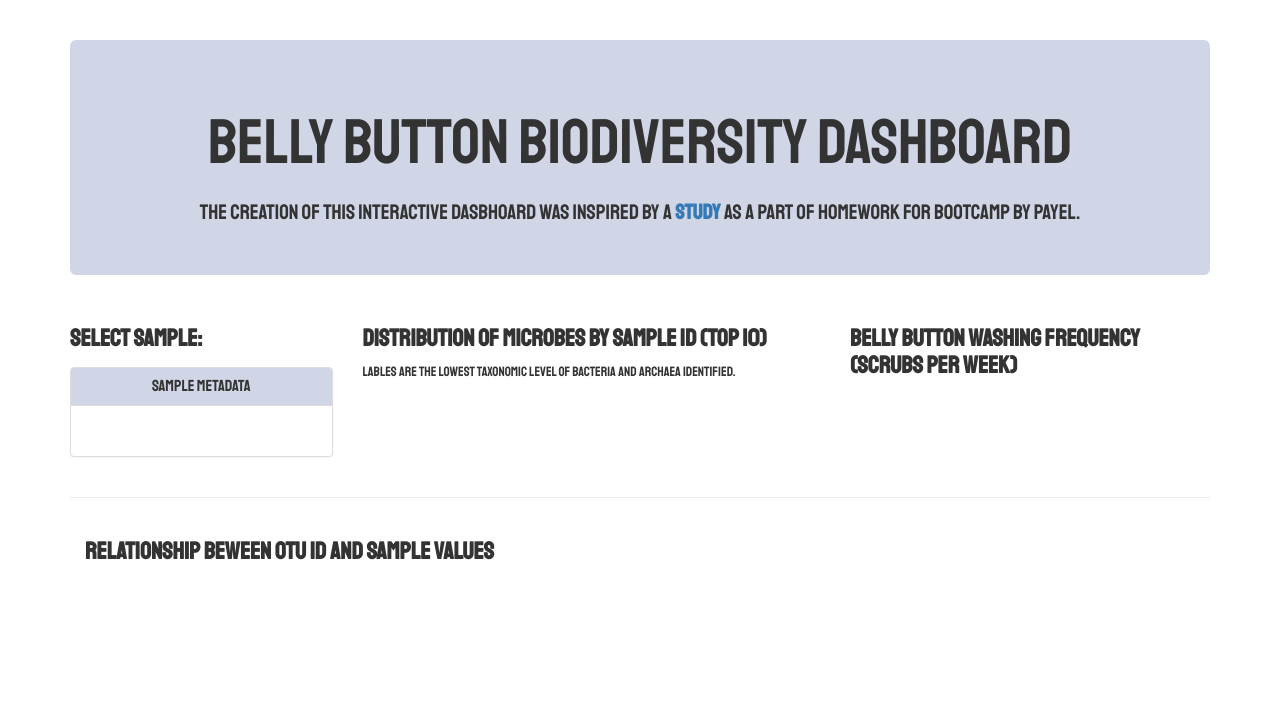
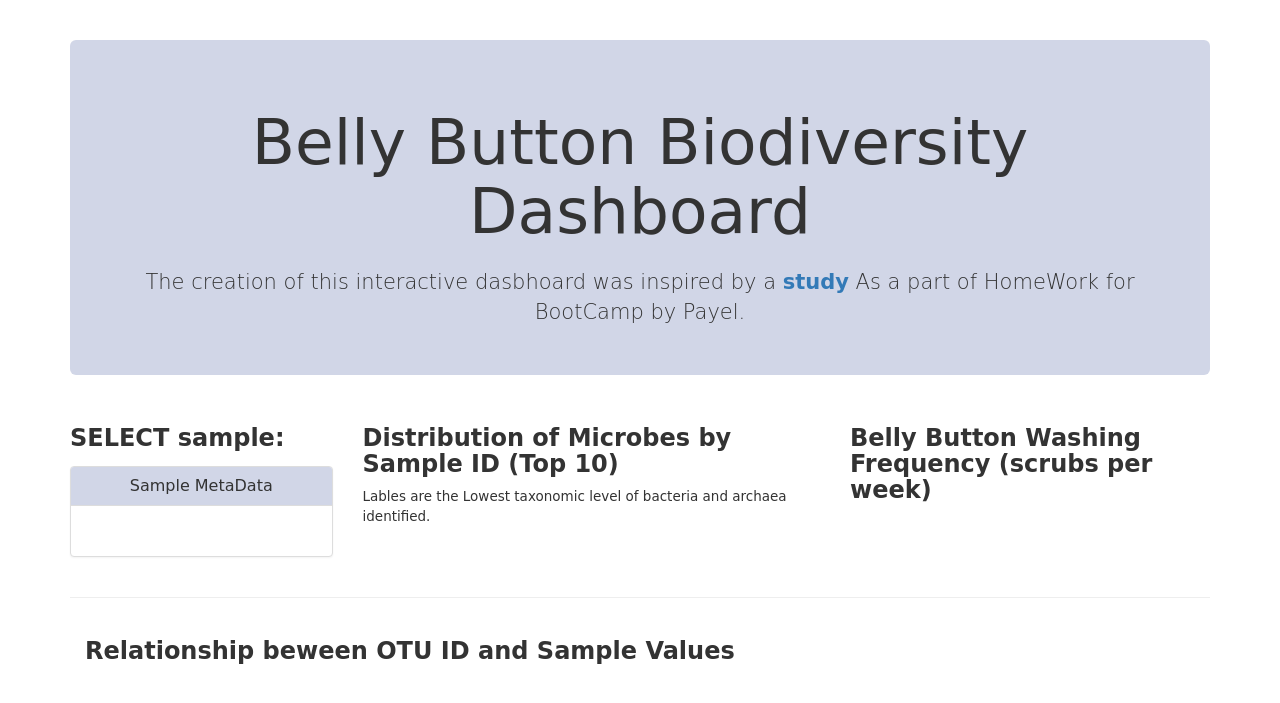
Before and after one commit to vibrajan29/payelbio, a Flask app: page / in a window 1280 px wide. Shown: the top 703 px of the page. Run offline with Flask 2, Linux system fonts and the light colour scheme; some libraries are stand-ins or nearby versions.

Commit message:
Update index.html

```diff
--- a/templates/index.html
+++ b/templates/index.html
@@ -10,7 +10,7 @@
 
     <!-- google fonts -->
     <!--link href="https://fonts.googleapis.com/css?family=Just+Me+Again+Down+Here" rel="stylesheet"-->
-	<link href="https://fonts.googleapis.com/css?family=Staatliches" rel="stylesheet">
+	<link href="https://fonts.googleapis.com/css?family=Roboto" rel="stylesheet">
 
 
     <!-- Latest compiled and minified CSS -->
```
